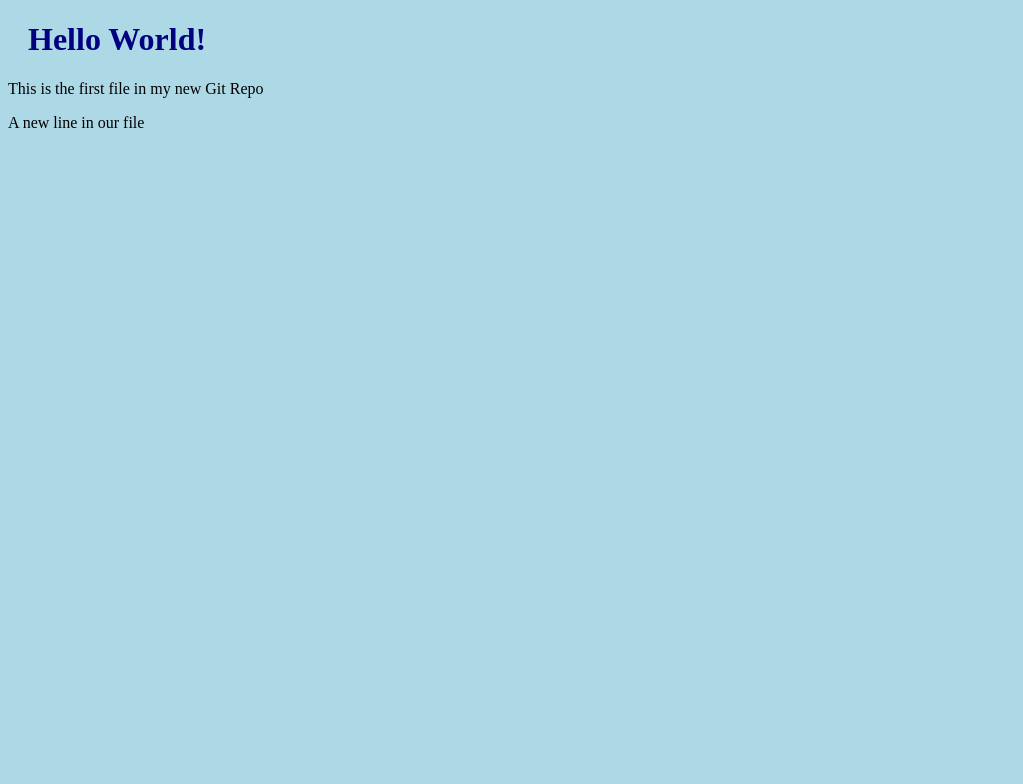
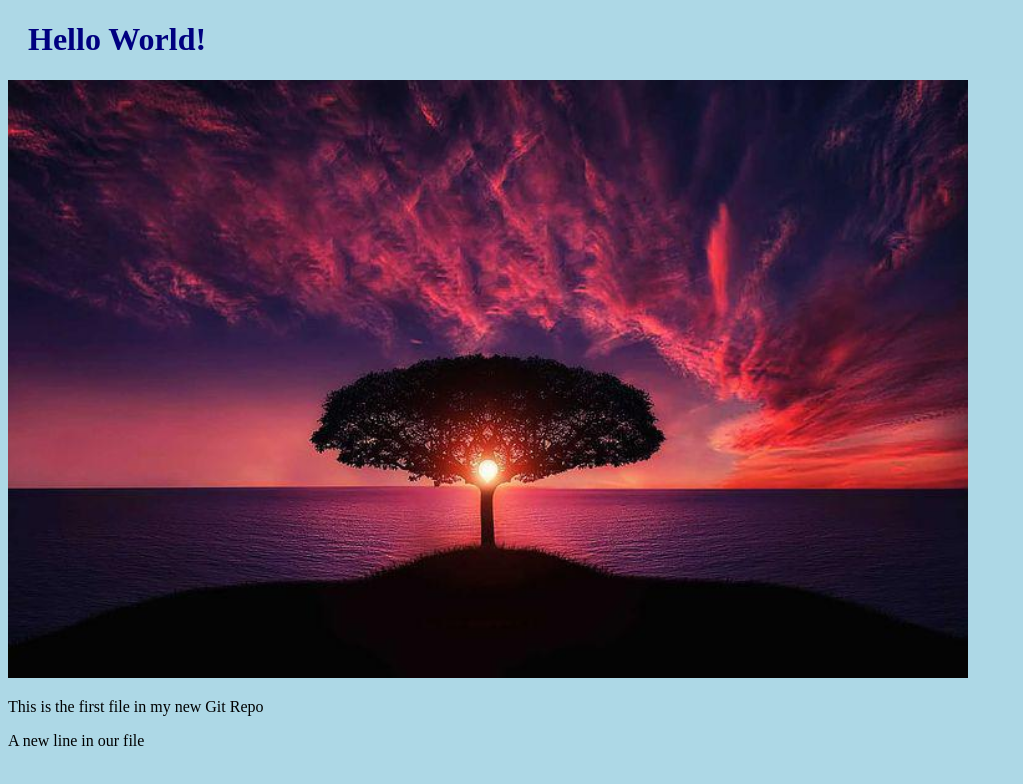
Before and after one commit to svmed2050/test_w3school, a plain HTML site: page index.html in a window 1280 px wide. Shown: the whole page, without its empty margins (0-1023 px from the left). Drawn offline with Linux system fonts and the light colour scheme.

Commit message:
Added image to Hello World

```diff
--- a/index.html
+++ b/index.html
@@ -12,6 +12,9 @@
 <body>
 
   <h1>Hello World!</h1>
+  <div>
+    <img src="./img_hello_world.jpg" alt="Hello World from Space" style="width:100%;max-width:960px">
+  </div>
   <p>This is the first file in my new Git Repo</p>
   <p>A new line in our file</p>
 
```
Also changed, not shown: img_hello_world.jpg (added).
